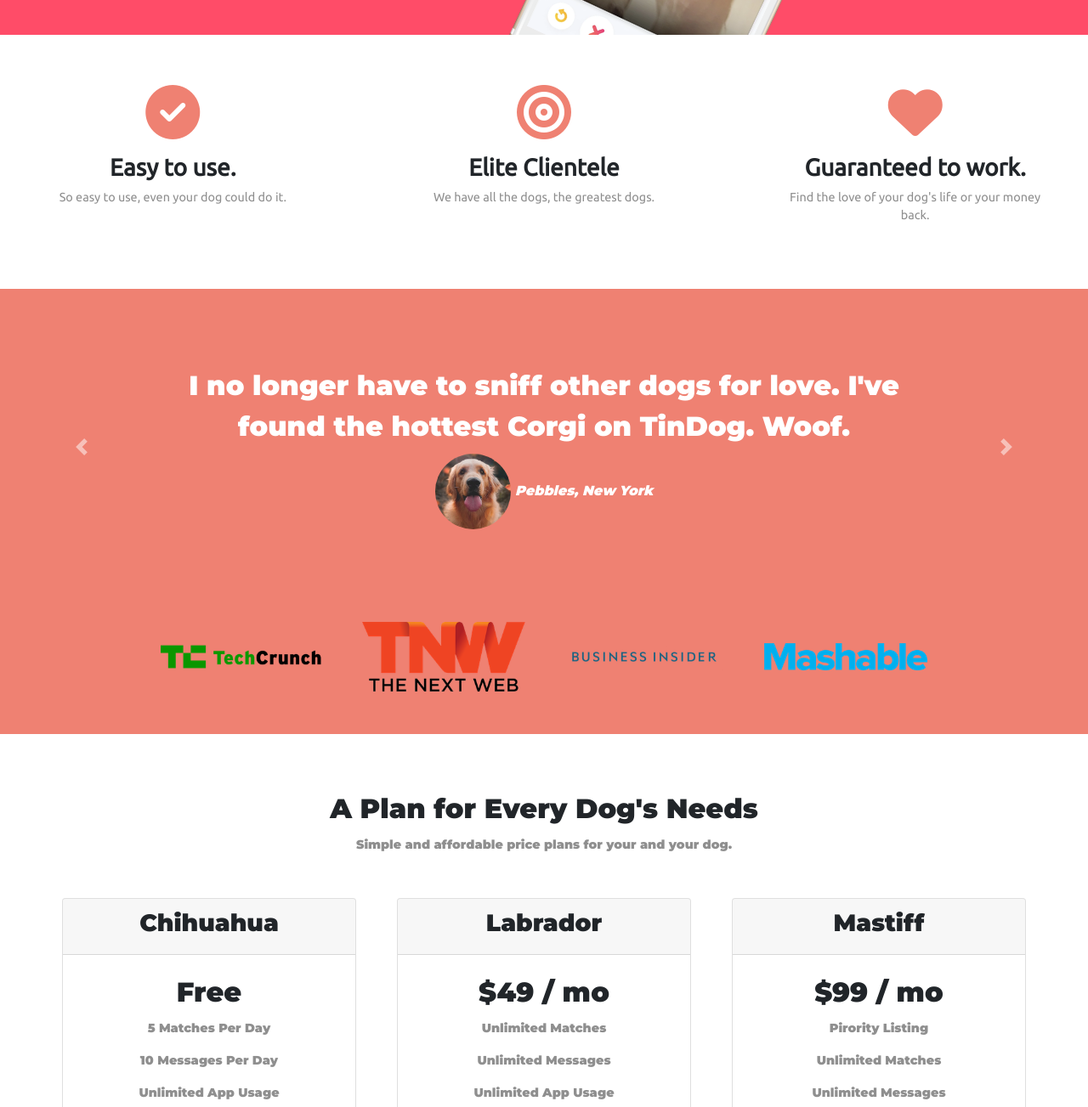
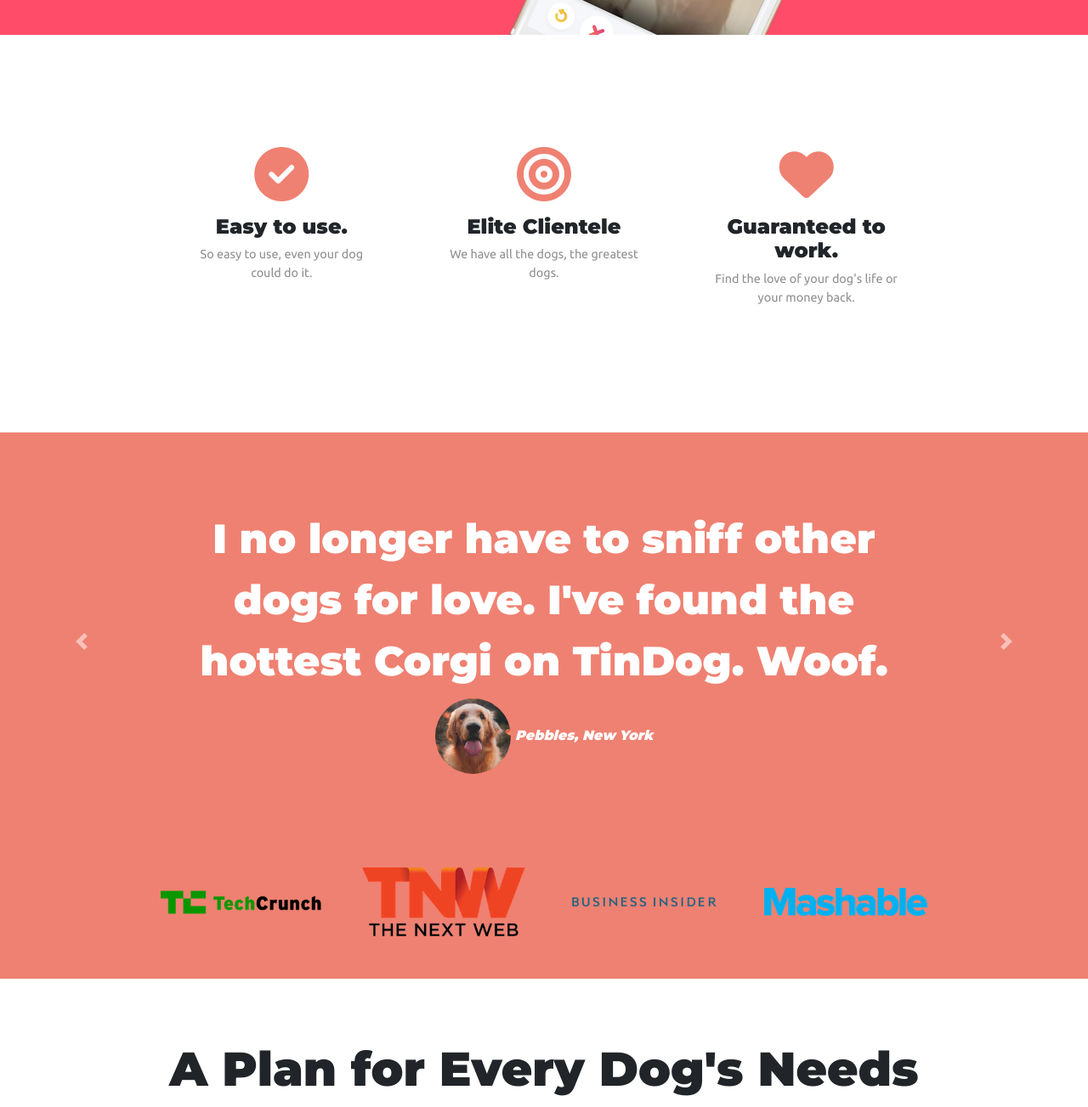
Before and after one commit to manikantanekkalapudi/webworkbench, a plain HTML site: page TinDog-Start-master/index.html in a window 1280 px wide. Shown: the part 580-1883 px from the top of the page at 85% size. Drawn offline with nearby package versions, Linux system fonts and the light colour scheme.

Commit message:
Final refactoring changes for Tindog website

```diff
--- a/TinDog-Start-master/css/styles.css
+++ b/TinDog-Start-master/css/styles.css
@@ -1,33 +1,44 @@
 body {
-	font-family: "Montserrat";
-}
-#title {
-	background-color: #ff4c68;
-	color: white;
+    font-family: "Montserrat";
+    text-align: center;
 }
 
-.container-fluid {
-	padding: 3% 15% 7%;
-}
-h1 {
-	font-family: 'Montserrat', sans-serif;
-	font-size: 3.5rem;
-	line-height: 1.5;
-}
-
-h2 {
+h1, h2, h3, h4, h5, h6 {
 	font-family: "Montserrat";
-	font-size: 2rem;
-	line-height: 1.5;
-}
-
-h3 {
-	font-weight: bold;
 }
 
 p {
 	font-size: 0.9rem;
 	color: #8f8f8f;
+}
+
+/* Headings */
+
+
+.big-heading{
+    font-family: 'Montserrat';
+	font-size: 3.5rem;
+	line-height: 1.5;
+}
+
+.section-heading{
+    font-size: 3.5rem;
+	line-height: 1.5;
+}
+
+/* Containers */
+.container-fluid {
+	padding: 7% 15%;
+}
+
+/* Sections */
+.colored-section{
+    background-color: #ff4c68;
+    color: white;
+}
+
+.white-section{
+    background-color: #fff;
 }
 
 /* Navigation bar */
@@ -55,6 +66,13 @@ p {
 	margin: 5% 3% 5% 0;
 }
 
+/* Title section */
+
+#title .container-fluid{
+    padding: 3% 15% 7%;
+    text-align: left;
+}
+
 /* Title image */
 .title-image {
 	width: 60%;
@@ -66,15 +84,18 @@ p {
 /* Features */
 #features {
 	/* margin: 7% 15%;  <-This was commented to hide the image under the features section */
-	background-color: #fff;
+
 	position: relative;
 	/* z-index: 1; */
 	font-family: "Ubuntu";
 	font-size: 1rem;
 }
 
+.feature-title{
+    font-size: 1.5rem;
+}
+
 .feature-box {
-	text-align: center;
 	padding: 4.5%;
 }
 
@@ -91,10 +112,13 @@ p {
 /* Testimonial section */
 
 #testimonials {
-	text-align: center;
 	background-color: #ef8172;
-	color: #fff;
-	font-weight: 900;
+}
+
+.testimonial-text{
+    font-family: "Montserrat";
+    font-size: 3rem;
+    line-height: 1.5;
 }
 
 .img-testimonial {
@@ -104,21 +128,20 @@ p {
 
 #press {
 	background-color: #ef8172;
-	text-align: center;
 }
 .press-logo {
 	width: 15%;
 	margin: 20px 20px 50px;
 }
 
-.carousel-item {
-	padding: 7% 15%;
-}
-
 /* Pricing section */
 #pricing {
 	padding: 5%;
-	text-align: center;
+}
+
+.price-text{
+    font-size: 3rem;
+    line-height: 1.5;
 }
 
 .pricing-cards {
@@ -126,28 +149,9 @@ p {
 }
 
 
-/* Final section */
-#cta{
-    background-color: #ff4c68;
-    padding: 4.5%;
-    text-align: center;
-    color: #fff;
-}
+/*Call to Action section */
 
-.cta{
-    margin: 7% 15%;
-}
-
-
-.call-of-action{
-    font-size: 3.5rem;
-}
 /* Footer section */
-#footer{
-  text-align: center;
-  padding: 7% 15%;
-  background-color: #fff;
-}
 
 .footer-logo{
     padding: 1.5%;
--- a/TinDog-Start-master/index.html
+++ b/TinDog-Start-master/index.html
@@ -30,7 +30,7 @@
 
 <body>
 
-  <section id="title">
+  <section class="colored-section" id="title">
     <div class="container-fluid">
       <!-- Nav Bar -->
       <nav class="navbar navbar-expand-lg navbar-dark">
@@ -58,7 +58,7 @@
 
       <div class="row">
         <div class="col-lg-6">
-          <h1>Meet new and interesting dogs nearby.</h1>
+          <h1 class="big-heading">Meet new and interesting dogs nearby.</h1>
           <button type="button" class="btn btn-dark btn-lg download-button"><i class="fab fa-apple"></i>
             Download</button>
           <button type="button" class="btn btn-outline-light btn-lg download-button"><i class="fab fa-google-play"></i>
@@ -75,22 +75,24 @@
 
   <!-- Features -->
 
-  <section id="features">
+  <section class="white-section" id="features">
+    <div class="container-fluid">
       <div class="row">
         <div class="col-lg-4 feature-box">
           <i class="fas fa-check-circle fa-4x feature-icon"></i>
-        <h3>Easy to use.</h3>
+          <h3 class="feature-title">Easy to use.</h3>
           <p>So easy to use, even your dog could do it.</p>
         </div>
         <div class="col-lg-4 feature-box">
           <i class="fas fa-bullseye fa-4x feature-icon"></i>
-        <h3>Elite Clientele</h3>
+          <h3 class="feature-title">Elite Clientele</h3>
           <p>We have all the dogs, the greatest dogs.</p>
         </div>
         <div class="col-lg-4 feature-box">
           <i class="fas fa-heart fa-4x feature-icon"></i>
-        <h3>Guaranteed to work.</h3>
+          <h3 class="feature-title">Guaranteed to work.</h3>
           <p>Find the love of your dog's life or your money back.</p>
+        </div>
       </div>
     </div>
   </section>
@@ -98,11 +100,12 @@
 
   <!-- Testimonials -->
 
-  <section id="testimonials">
+  <section class="colored-section" id="testimonials">
     <div id="testimonial-carousel" class="carousel slide" data-ride="false">
       <div class="carousel-inner">
-        <div class="carousel-item active">
-          <h2>I no longer have to sniff other dogs for love. I've found the hottest Corgi on TinDog. Woof.</h2>
+        <div class="carousel-item active container-fluid">
+          <h2 class="testimonial-text">I no longer have to sniff other dogs for love. I've found the hottest Corgi on
+            TinDog. Woof.</h2>
           <img class="img-testimonial" src="images/dog-img.jpg" alt="dog-profile">
           <em>Pebbles, New York</em>
         </div>
@@ -127,20 +130,20 @@
 
   <!-- Press -->
 
-  <section id="press">
+  <section class="colored-section" id="press">
     <img class="press-logo" src="images/TechCrunch.png" alt="tc-logo">
     <img class="press-logo" src="images/tnw.png" alt="tnw-logo">
     <img class="press-logo" src="images/bizinsider.png" alt="biz-insider-logo">
     <img class="press-logo" src="images/mashable.png" alt="mashable-logo">
 
-  </section>
+  </section class="colored-section">
 
 
   <!-- Pricing -->
 
-  <section id="pricing">
+  <section  class="white-section" id="pricing">
 
-    <h2>A Plan for Every Dog's Needs</h2>
+    <h2 class="section-heading">A Plan for Every Dog's Needs</h2>
     <p>Simple and affordable price plans for your and your dog.</p>
 
     <div class="row">
@@ -150,7 +153,7 @@
             <h3>Chihuahua</h3>
           </div>
           <div class="card-body">
-            <h2>Free</h2>
+            <h2 class="price-text">Free</h2>
             <p>5 Matches Per Day</p>
             <p>10 Messages Per Day</p>
             <p>Unlimited App Usage</p>
@@ -165,7 +168,7 @@
             <h3>Labrador</h3>
           </div>
           <div class="card-body">
-            <h2>$49 / mo</h2>
+            <h2 class="price-text">$49 / mo</h2>
             <p>Unlimited Matches</p>
             <p>Unlimited Messages</p>
             <p>Unlimited App Usage</p>
@@ -179,7 +182,7 @@
             <h3>Mastiff</h3>
           </div>
           <div class="card-body">
-            <h2>$99 / mo</h2>
+            <h2 class="price-text">$99 / mo</h2>
             <p>Pirority Listing</p>
             <p>Unlimited Matches</p>
             <p>Unlimited Messages</p>
@@ -196,22 +199,20 @@
 
   <!-- Call to Action -->
 
-  <section id="cta">
-    <div class="row">
-      <div class="col">
-        <h3 class="call-of-action">Find the True Love of Your Dog's Life Today.</h3>
+  <section  class="colored-section">
+    <div class="container-fluid">
+      <h3 class="big-heading">Find the True Love of Your Dog's Life Today.</h3>
       <button class="btn btn-lg btn-dark download-button" type="button"><i class="fab fa-apple"></i> Download</button>
       <button class="btn btn-lg btn-light download-button" type="button"><i class="fab fa-google-play"></i>
         Download</button>
-      </div>
     </div>
   </section>
 
 
   <!-- Footer -->
 
-  <footer id="footer">
-    <div class="row">
+  <footer  class="white-section" id="footer">
+    <div class="container-fluid">
       <div class="col footer-logos">
         <i class="footer-logo fab fa-twitter"></i>
         <i class="footer-logo fab fa-facebook-f"></i>
```
Lines whose indentation alone changed are shown as unchanged.
